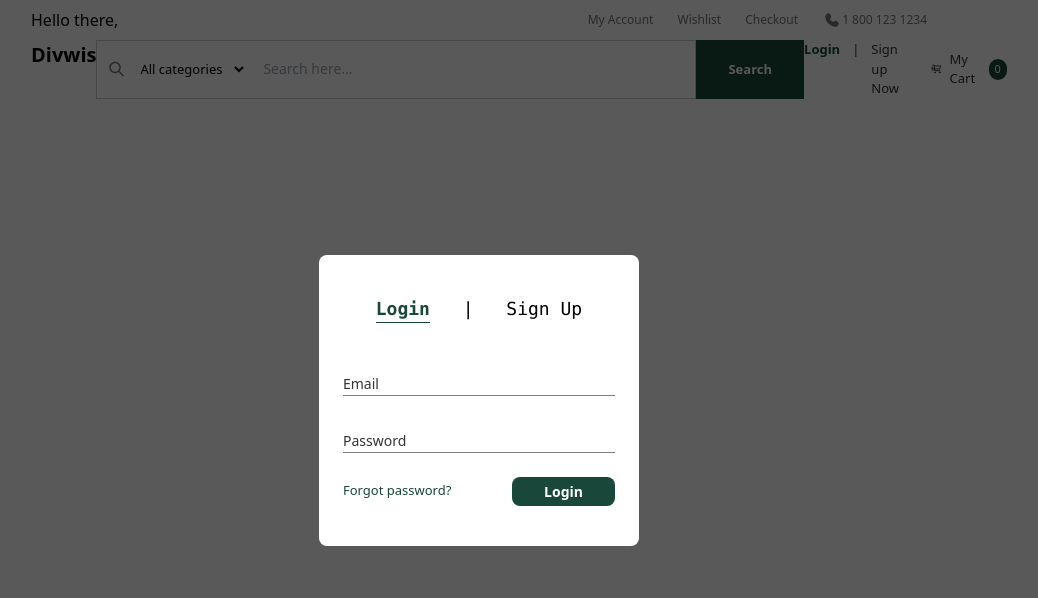
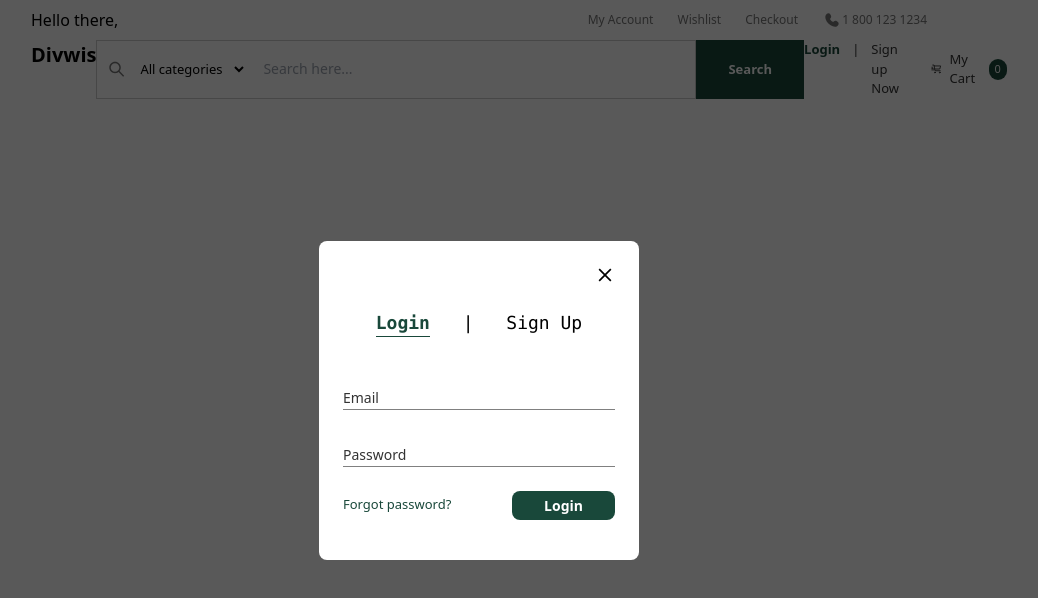
Before and after one commit to Frokesy/divwis, a React (Vite) app: page / in a window 1280 px wide. Both pictures are taken after a click on the element "Login". Shown: the top 598 px of the page, without its empty margins (161-1199 px from the left). Built offline with nearby package versions, Linux system fonts and the light colour scheme.

Commit message:
added a cancel button to AuthModal

```diff
--- a/src/components/defaults/Header.tsx
+++ b/src/components/defaults/Header.tsx
@@ -69,7 +69,7 @@ const Header = () => {
         </div>
       </div>
 
-      {isOpen && <AuthModal />}
+      {isOpen && <AuthModal isOpen={isOpen} setIsOpen={setIsOpen} />}
     </>
   );
 };
--- a/src/components/modals/AuthModal.tsx
+++ b/src/components/modals/AuthModal.tsx
@@ -1,8 +1,14 @@
-import { useState } from "react";
+import { FC, useState } from "react";
 import Input from "../defaults/Input";
 import gsap from "gsap";
+import { Cancel } from "../svgs/Icons";
 
-const AuthModal = () => {
+interface ModalProps {
+  isOpen: boolean;
+  setIsOpen: React.Dispatch<React.SetStateAction<boolean>>;
+}
+
+const AuthModal: FC<ModalProps> = ({ isOpen, setIsOpen }) => {
   const [active, setActive] = useState("login");
 
   const handleToggle = (tab: string) => {
@@ -18,8 +24,12 @@ const AuthModal = () => {
       });
       tl.fromTo(
         ".fadeInInput",
-        { opacity: 0, y: 20 },
-        { opacity: 1, y: 0, duration: 0.5, ease: "power2.inOut" }
+        { opacity: 0 },
+        {
+          opacity: 1,
+          duration: 0.5,
+          ease: "power2.inOut",
+        }
       );
     }
 
@@ -49,7 +59,13 @@ const AuthModal = () => {
 
   return (
     <div className="bg-[#000] bg-opacity-65 absolute top-0 w-[100%] h-[100%] flex justify-center items-center">
-      <div className="bg-[#fff] py-10 px-6 w-[25vw] rounded-lg">
+      <div className="bg-[#fff] pb-10 px-6 w-[25vw] rounded-lg">
+        <div
+          onClick={() => setIsOpen(!isOpen)}
+          className="flex justify-end py-6 cursor-pointer"
+        >
+          <Cancel />
+        </div>
         <div className="flex justify-evenly font-mono text-[18px] pb-4">
           <span
             className={`
@@ -83,7 +99,7 @@ const AuthModal = () => {
               <Input label="Full name" type="text" />
             </div>
           )}
-          <div className={`otherInput ${active === "signup" && '-mt-4'}`}>
+          <div className={`otherInput ${active === "signup" && "-mt-4"}`}>
             <Input label="Email" type="text" />
             <Input label="Password" type="password" />
             <div className="flex justify-between mt-6 items-center">
--- a/src/components/svgs/Icons.tsx
+++ b/src/components/svgs/Icons.tsx
@@ -71,3 +71,47 @@ export const Cart = () => (
     </g>
   </svg>
 );
+
+export const Cancel = () => (
+  <svg
+    width="20px"
+    height="20px"
+    viewBox="0 0 512 512"
+    version="1.1"
+    xmlns="http://www.w3.org/2000/svg"
+    fill="#ccc"
+  >
+    <g id="SVGRepo_bgCarrier" stroke-width="0"></g>
+    <g
+      id="SVGRepo_tracerCarrier"
+      stroke-linecap="round"
+      stroke-linejoin="round"
+    ></g>
+    <g id="SVGRepo_iconCarrier">
+      {" "}
+      <title>cancel</title>{" "}
+      <g
+        id="Page-1"
+        stroke="none"
+        stroke-width="1"
+        fill="none"
+        fill-rule="evenodd"
+      >
+        {" "}
+        <g
+          id="work-case"
+          fill="#000000"
+          transform="translate(91.520000, 91.520000)"
+        >
+          {" "}
+          <polygon
+            id="Close"
+            points="328.96 30.2933333 298.666667 1.42108547e-14 164.48 134.4 30.2933333 1.42108547e-14 1.42108547e-14 30.2933333 134.4 164.48 1.42108547e-14 298.666667 30.2933333 328.96 164.48 194.56 298.666667 328.96 328.96 298.666667 194.56 164.48"
+          >
+            {" "}
+          </polygon>{" "}
+        </g>{" "}
+      </g>{" "}
+    </g>
+  </svg>
+);
```
